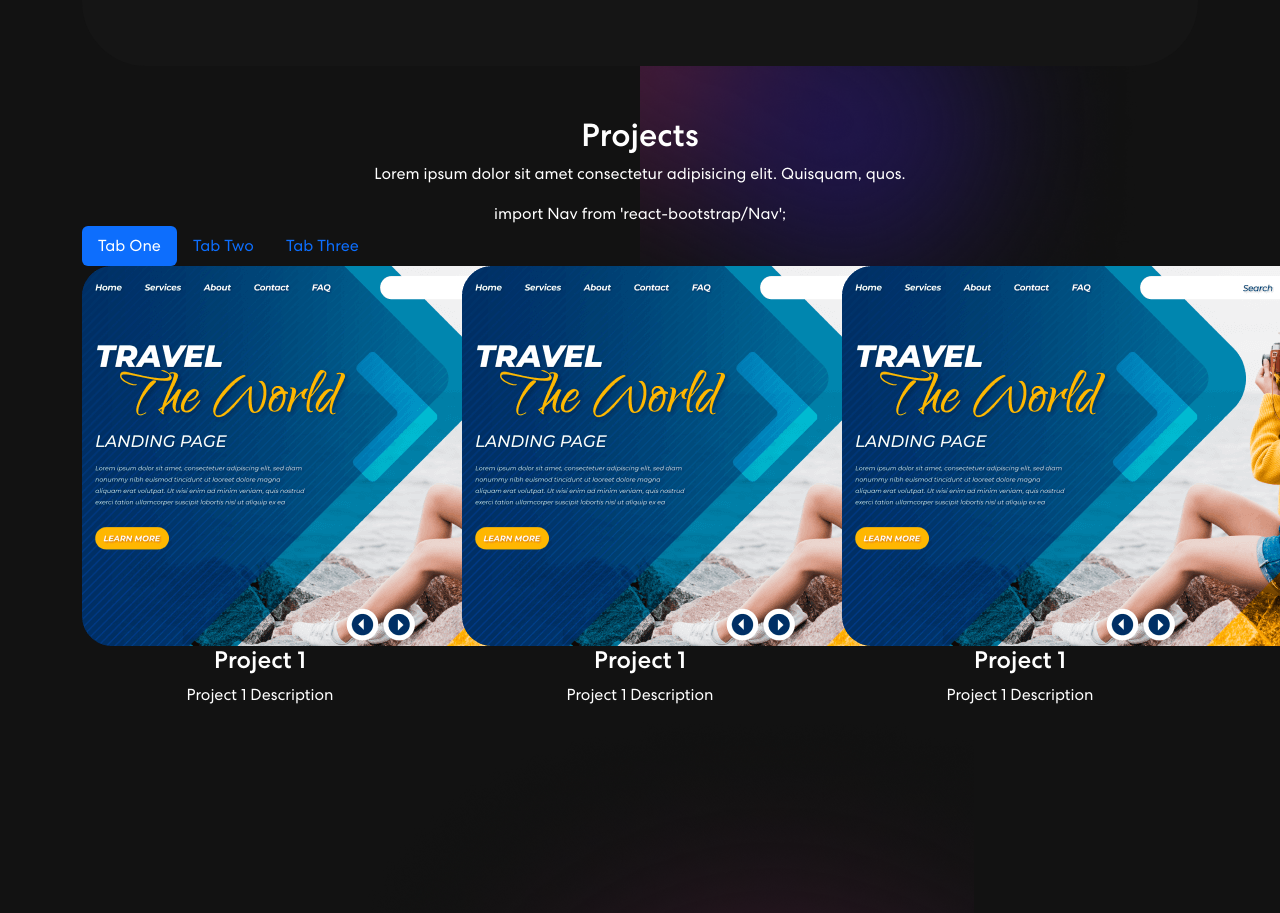
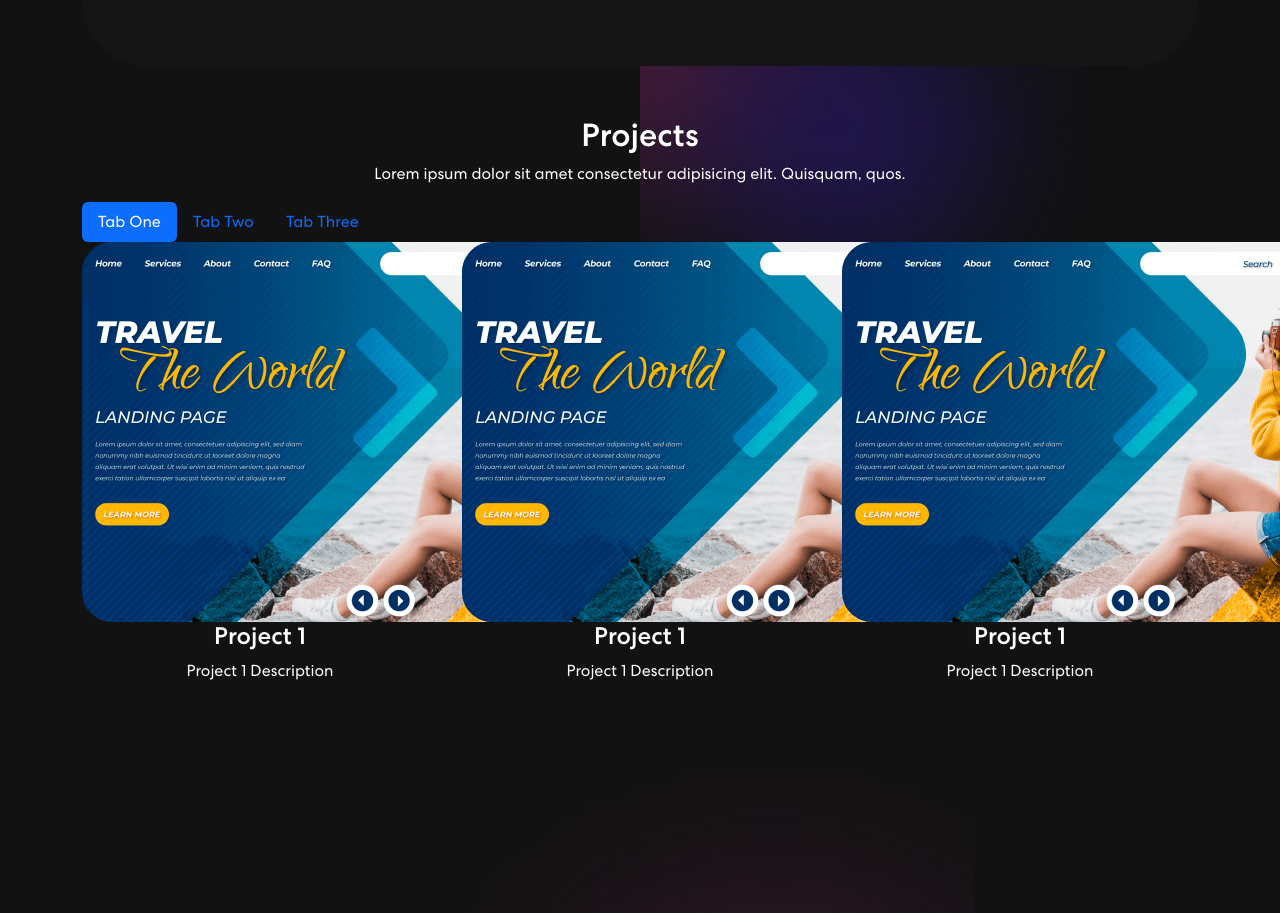
Before and after one commit to Wet-nat/my_website, a React (Create React App) app: page / in a window 1280 px wide. Shown: the part 1389-2302 px from the top of the page. Built offline with nearby package versions, Linux system fonts and the light colour scheme.

Commit message:
update Project.js

```diff
--- a/src/components/Projects.js
+++ b/src/components/Projects.js
@@ -31,7 +31,6 @@ export const Projects = () => {
                     <Col>
                         <h2>Projects</h2>
                         <p>Lorem ipsum dolor sit amet consectetur adipisicing elit. Quisquam, quos.</p>
-                        import Nav from 'react-bootstrap/Nav';
                         <Tab.Container id="project-tabs" defaultActiveKey="first">
                         <Nav variant="pills" defaultActiveKey="/home">
                             <Nav.Item>
```
